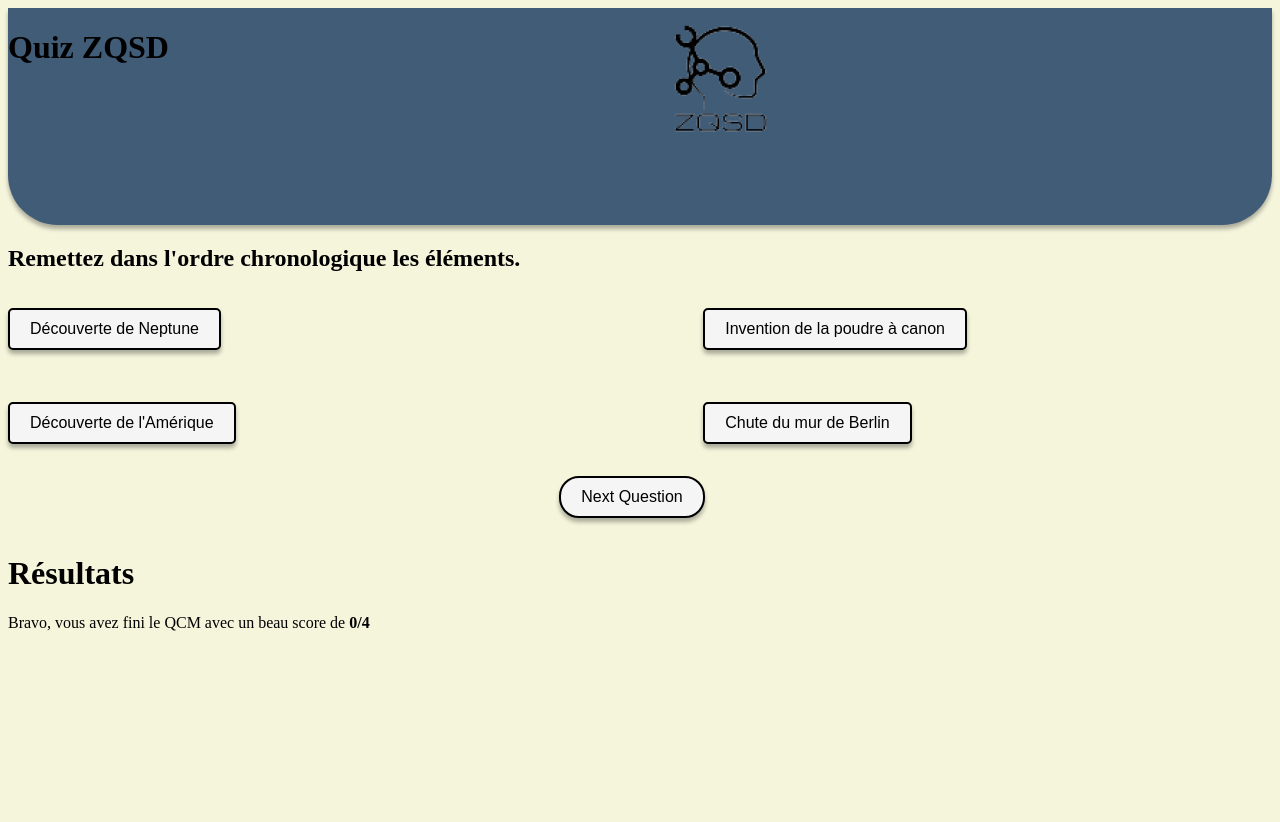
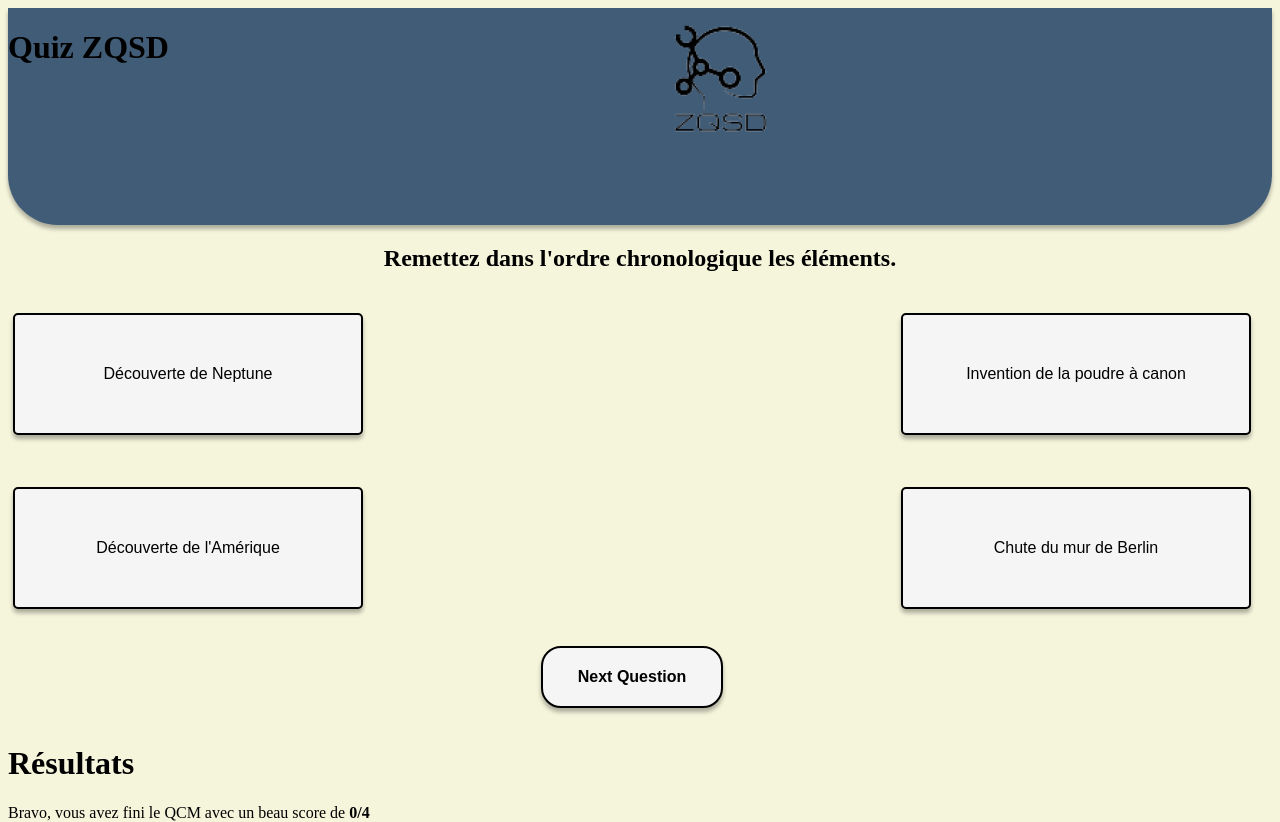
Before and after one commit to 2019-2020-ps6/2022-2023-ps6-zqsd, an Angular app in the folder front-end/: page /results in a window 1280 px wide. Built offline with nearby package versions, Linux system fonts and the light colour scheme.

Commit message:
update mise en page des questions classiques

```diff
--- a/front-end/src/app/GameAnswer.component/GameAnswer.Component.scss
+++ b/front-end/src/app/GameAnswer.component/GameAnswer.Component.scss
@@ -1,6 +1,6 @@
 .game-answer-button {
   display: inline-block;
-  padding: 10px 20px;
+  padding: 50px 20px;
   border-radius: 5px;
   border: 2px solid #000;
   background-color: #f5f5f5;
@@ -10,6 +10,7 @@
   font-size: 16px;
   cursor: pointer;
   box-shadow: 0 4px 4px rgba(0, 0, 0, 0.3);
+  min-width: 350px;
 
   &:hover {
     background-color: #e0e0e0;
--- a/front-end/src/app/GameQuestionClassical.component/GameQuestionClassical.Component.html
+++ b/front-end/src/app/GameQuestionClassical.component/GameQuestionClassical.Component.html
@@ -1,5 +1,5 @@
 <div *ngIf="currentQuestion!=undefined" class="question-container">
-    <h2>{{currentQuestion.value}}</h2>
+    <h2 style= "text-align: center;">{{currentQuestion.value}}</h2>
     <div class="answers-container">
         <div class="answer-row">
             <div class="answer-option">
--- a/front-end/src/styles.scss
+++ b/front-end/src/styles.scss
@@ -22,12 +22,13 @@ button:disabled {
 }
 .game-question-button {
   display: inline-block;
-  padding: 10px 20px;
+  padding: 20px 35px;
   border-radius: 20px;
   border: 2px solid #000;
   background-color: #f5f5f5;
   color: #000;
   text-align: center;
+  font-weight: bold;
   text-decoration: none;
   font-size: 16px;
   cursor: pointer;
@@ -60,12 +61,18 @@ html, body, app-root {
   display: flex;
   align-items: center;
   justify-content: space-between;
-  margin-top: 20px;
+  margin-top: 10px;
+  gap: 1px;
+  text-align: center;
 }
 
 .answer-option {
-  width: 45%;
+  display: flex;
+  justify-content: center;
+  align-items: center;
+  margin: 5px;
 }
+
 
 .full-height {
   height: 745.6;
```
